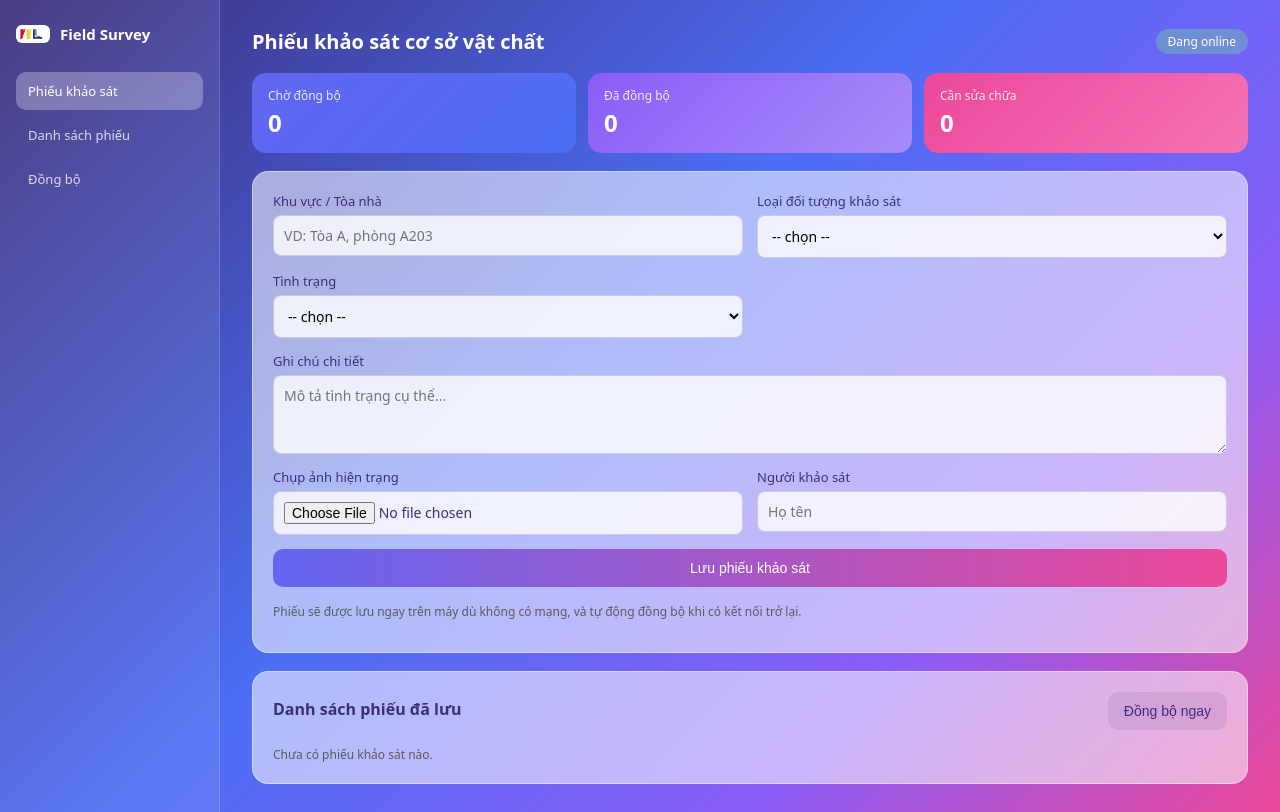
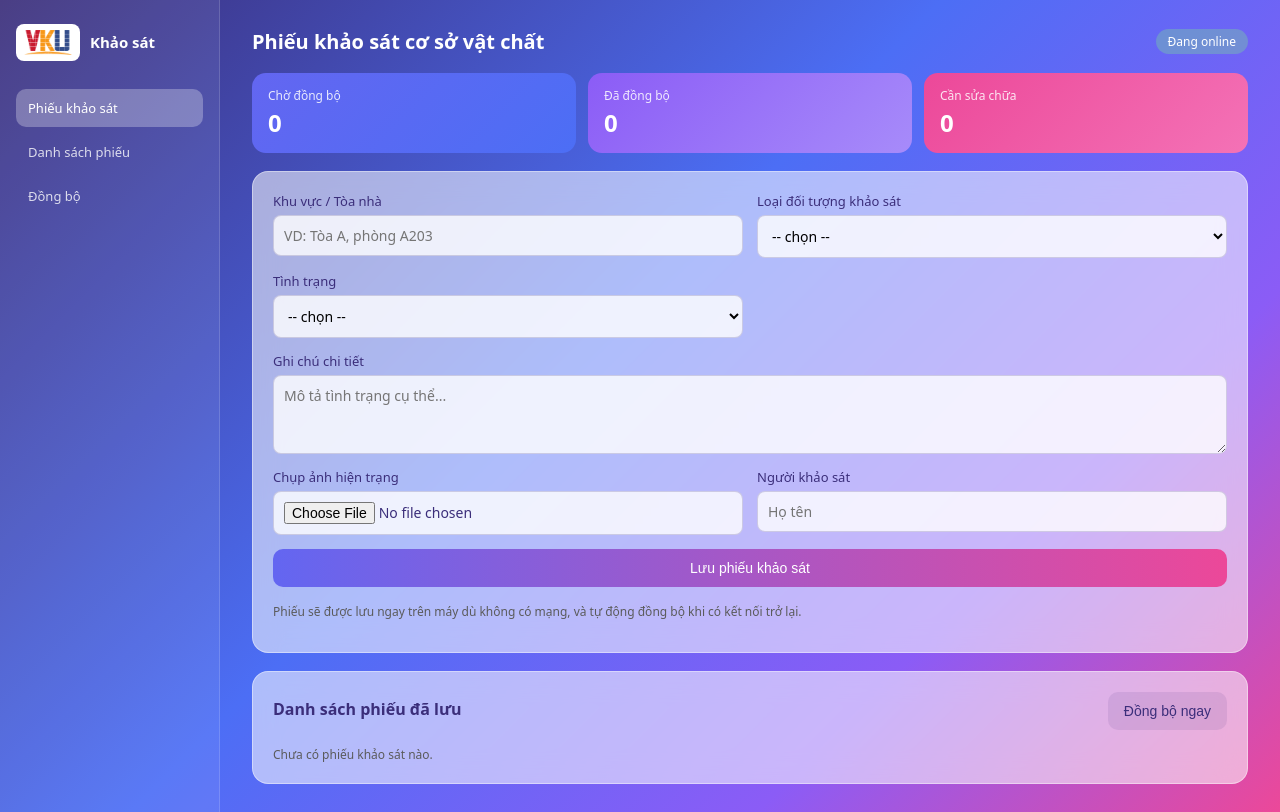
Before and after one commit to tranthithulam0510-max/MiniProject1, a website built with Vite: page index.html in a window 1280 px wide. Built offline with nearby package versions, Linux system fonts and the light colour scheme; files whose address does not match are found by name.

Commit message:
Fix logo size

```diff
--- a/dev-dist/sw.js
+++ b/dev-dist/sw.js
@@ -81,7 +81,7 @@ define(['./workbox-b9db2e3b'], (function (workbox) { 'use strict';
     "revision": "3ca0b8505b4bec776b69afdba2768812"
   }, {
     "url": "index.html",
-    "revision": "0.lo0flhk1as"
+    "revision": "0.tkj3r9e4ub4"
   }], {});
   workbox.cleanupOutdatedCaches();
   workbox.registerRoute(new workbox.NavigationRoute(workbox.createHandlerBoundToURL("index.html"), {
--- a/index.html
+++ b/index.html
@@ -11,8 +11,8 @@
   <div class="app-shell">
     <aside class="sidebar">
       <div class="brand">
-        <img src="/icons/vku-logo.svg" alt="VKU" class="brand-logo" />
-        <span class="brand-name">Field Survey</span>
+        <img src="/logo.png" alt="VKU" class="brand-logo" />
+        <span class="brand-name">Khảo sát </span>
       </div>
       <nav class="nav">
         <a class="nav-item active" href="#">
--- a/src/style.css
+++ b/src/style.css
@@ -27,7 +27,15 @@ body {
   align-items: center;
   gap: 10px;
 }
-.brand-logo { width: 34px; height: auto; border-radius: 6px; background: #fff; padding: 3px; }
+.brand-logo {
+  width: 64px;
+  height: auto;
+  display: block;
+  border-radius: 8px;
+  background: #fff;
+  padding: 6px 8px;
+  object-fit: contain;
+}
 .brand-name { color: #fff; font-weight: 600; font-size: 15px; }
 
 .nav { display: flex; flex-direction: column; gap: 6px; }
```
Also changed, not shown: public/logo.png (added), public/vku-logo.svg (deleted).
